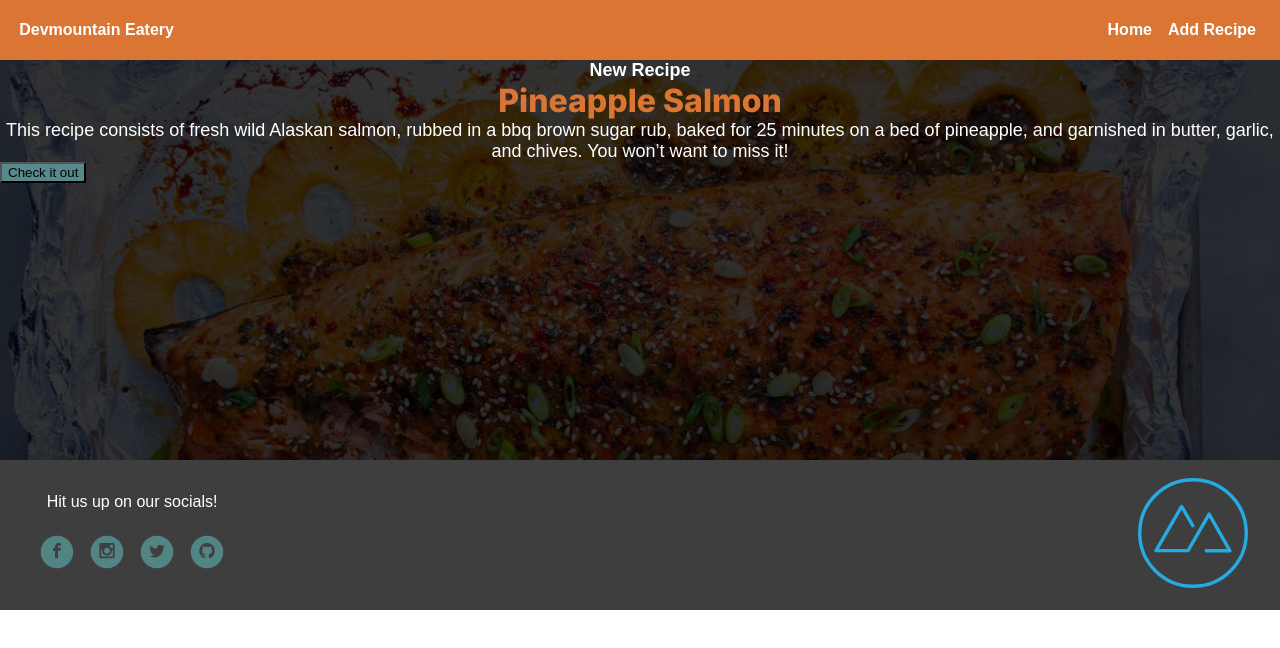
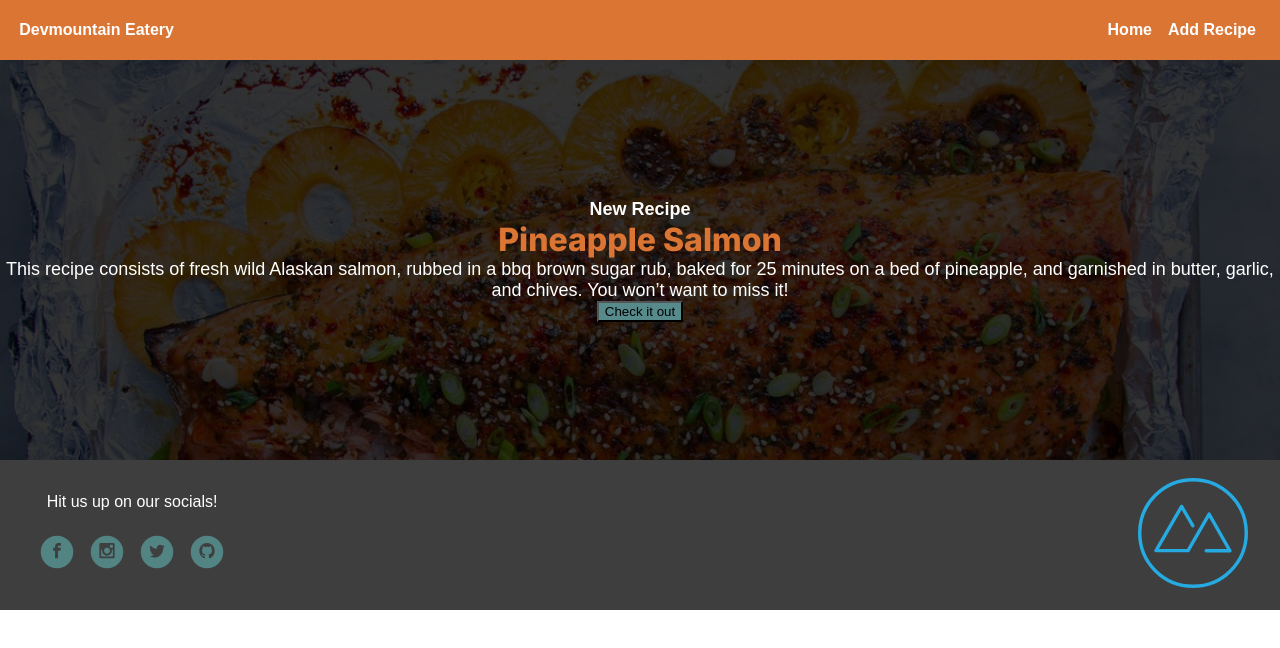
Before and after one commit to brooklynlonghurst/front-end-react, a React (Create React App) app: page / in a window 1280 px wide. Shown: the top 648 px of the page. Built offline with nearby package versions, Linux system fonts and the light colour scheme; no server answers.

Commit message:
working on ad banner css

```diff
--- a/src/App.css
+++ b/src/App.css
@@ -82,6 +82,9 @@ header {
 
 .adBanner {
 	height: 400px;
+	display: flex;
+    justify-content: center;
+    align-items: center;
 }
 
 .newRecipeHeader {
@@ -107,6 +110,14 @@ header {
 	color: white;
 	text-align: center;
 }
+
+.bannerButton {
+	display: flex;
+    align-content: center;
+    justify-content: center;
+    text-decoration: none;
+}
+
 
 .blue-btn {
 	background-color: #578a8b;
--- a/src/components/homeComponents/AdBanner.jsx
+++ b/src/components/homeComponents/AdBanner.jsx
@@ -21,7 +21,7 @@ const AdBanner = () => {
           This recipe consists of fresh wild Alaskan salmon, rubbed in a bbq
           brown sugar rub, baked for 25 minutes on a bed of pineapple, and garnished in butter, garlic, and chives. You won’t want to miss it!
         </h3>
-        <Link to="/recipe/3">
+        <Link to="/recipe/3" className="bannerButton">
           <button className="blue-btn">Check it out</button>
         </Link>
       </div>
```
